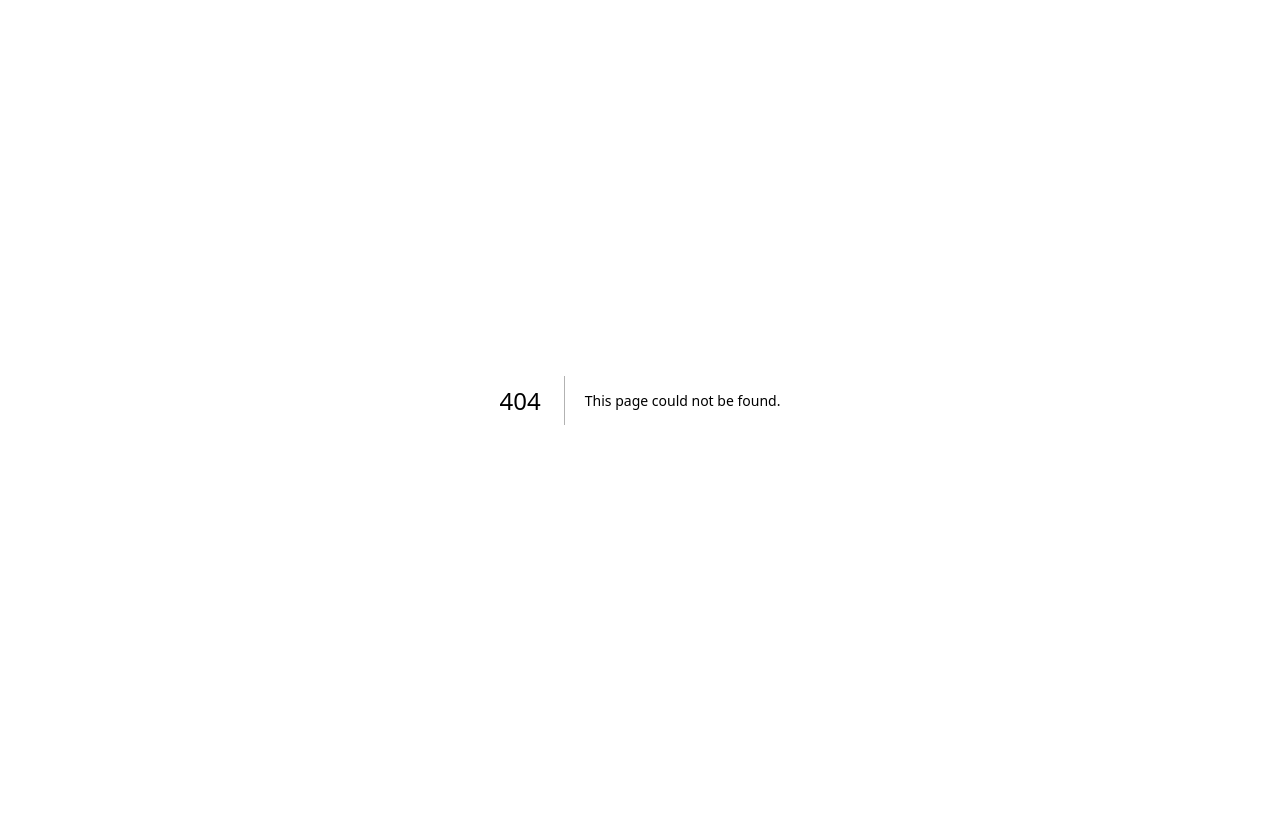
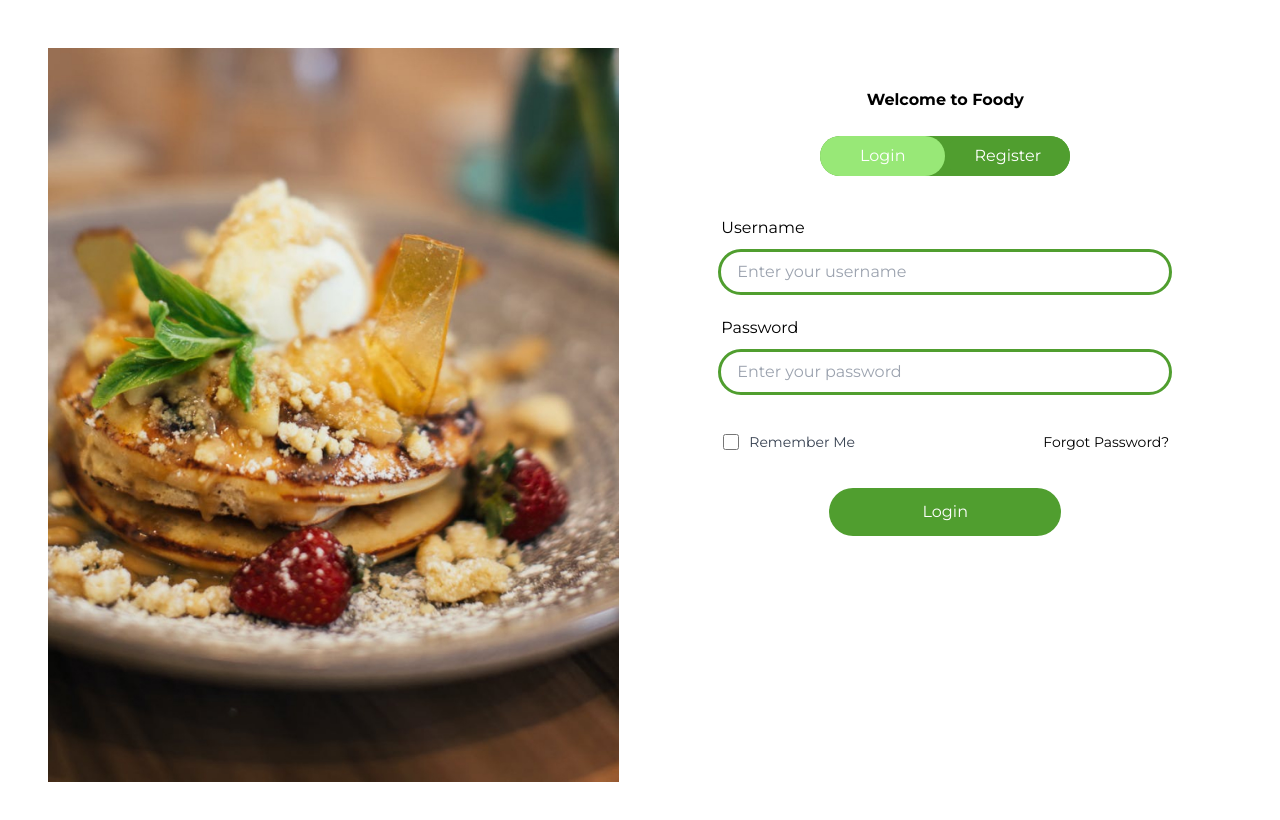
Before and after one commit to Community-With-No-Name/foody, a Next.js app: page /signup in a window 1280 px wide. Before the commit this address had no page. Shown: the top 820 px of the page. Built offline with nearby package versions, Linux system fonts and the light colour scheme.

Commit message:
Created the Login and Sign Up Page

```diff
--- /dev/null
+++ b/components/checkbox.tsx
@@ -0,0 +1,12 @@
+import React from 'react'
+
+export default function Checkbox() {
+    return (
+        <div>
+            <div className="flex items-center my-4">
+            <input type="checkbox" id="myCheckbox" className="h-4 w-5  border-gray-300 rounded " />
+            <label htmlFor="myCheckbox" className="ml-2 text-gray-700">Remember Me</label>
+        </div>
+        </div>
+    )
+}
--- /dev/null
+++ b/components/input2.tsx
@@ -0,0 +1,12 @@
+import React from 'react'
+
+export default function InputField({label, name, type, placeholder}) {
+  return (
+    <div>
+        <div className=' flex flex-col my-6 w-full'>
+      <label htmlFor={name} className=' pb-3'>{label} </label>
+      <input type={type} id= {name} placeholder = {placeholder} className=' rounded-3xl px-4 outline-[#509e2f] outline text-left py-2' />
+    </div>
+        </div>
+  )
+}
--- /dev/null
+++ b/components/loginfield.tsx
@@ -0,0 +1,26 @@
+import React from 'react'
+import InputField from './input2';
+import Checkbox from './checkbox';
+
+export default function LoginField() {
+    return (
+        <div>
+
+            <div className=" login left-[50px]" >
+
+                <InputField label={"Username"} type="text" name="name" placeholder={"Enter your username"} />
+                <InputField label={"Password"} type="password" name="name" placeholder={"Enter your password"} />
+
+                <div className=" flex justify-between text-sm mb-5">
+                    <Checkbox />
+
+                    <button>Forgot Password?</button>
+                </div>
+
+                <div className=" items-center text-center">
+                    <button className=" bg-[#509e2f] w-[232px] h-12 rounded-3xl text-white">Login</button>
+                </div>
+            </div>
+        </div>
+    )
+}
--- /dev/null
+++ b/components/registerfield.tsx
@@ -0,0 +1,25 @@
+import React from 'react'
+import Checkbox from './checkbox'
+import InputField from './input2'
+
+export default function Registerfield() {
+    return (
+        <div>
+            <div className=" login left-[450px] " >
+
+                <InputField label={"Email"} type="text" name="name" placeholder={"Enter your username"} />
+                <InputField label={"Username"} type="password" name="name" placeholder={"Enter your password"} />
+                <InputField label={"Password"} type="password" name="name" placeholder={"Enter your password"} />
+                <div className=" flex justify-between text-sm mb-5">
+                    <Checkbox />
+
+                    <button>Forgot Password?</button>
+                </div>
+
+                <div className=" items-center text-center">
+                    <button className=" bg-[#509e2f] w-[232px] h-12 rounded-3xl text-white">Register</button>
+                </div>
+            </div>
+        </div>
+    )
+}
--- /dev/null
+++ b/components/tab.tsx
@@ -0,0 +1,49 @@
+import React, { useState } from 'react';
+
+    const Tabs = ({ children }) => {
+      const [activeTab, setActiveTab] = useState(children[0].props.label);
+
+      const handleClick = (e, newActiveTab) => {
+        e.preventDefault();
+        setActiveTab(newActiveTab);
+      };
+
+      return (
+        // This is the tab that aids the navigation on the signup/login page
+        <div className="max-w-md mx-auto">
+            <div className=' flex text-center items-center justify-center'>
+          <div className="flex rounded-3xl bg-[#509e2f] items-center  w-[250px] my-auto text-center text-white relative">
+            {children.map(child => (
+              <button
+                key={child.props.label}
+                className={`${
+                  activeTab === child.props.label ? 'top-0 left-0 w-[25px] h-full bg-[#98e877] absolute rounded-3xl' : ''
+                } flex-1 rounded-3xl p-2 w-[250px] my-auto text-center text-white relative bg-[#509e2f]`}
+                onClick={e => handleClick(e, child.props.label)}
+              >
+                {child.props.label}
+              </button>
+            ))}
+          </div>
+          </div>
+
+          <div className="py-4">
+            {children.map(child => {
+              if (child.props.label === activeTab) {
+                return <div key={child.props.label}>{child.props.children}</div>;
+              }
+              return null;
+            })}
+          </div>
+        </div>
+      );
+    };
+
+    const Tab = ({ label, children }) => {
+      return (
+        <div label={label} className="hidden">
+          {children}
+        </div>
+      );
+    };
+    export { Tabs, Tab }
--- /dev/null
+++ b/pages/signup.tsx
@@ -0,0 +1,46 @@
+import React from "react";
+import Registerfield from "@/components/registerfield";
+import LoginField from "@/components/loginfield";
+import { Tabs, Tab } from "@/components/tab";
+
+export default function signup() {
+
+  return (
+    <div>
+      <div className=" bg-white w-full p-12 overflow-hidden">
+        <div className=' flex md:flex-row flex-col gap-10'>
+          <div className="hidden md:block w-[50%]">
+            <img src="/image.jpg" alt="" />
+          </div>
+
+
+          <div className="md:w-[50%] bg-white w-[400px] justify-center p-10">
+            <h1 className=" text-center pb-6 font-bold ">Welcome to Foody</h1>
+
+            {/* <div className=" form-box flex justify-center items-center relative">
+
+              <div className="button-toggle-box bg-[#509e2f] rounded-3xl p-2 w-[250px] my-auto  text-white relative">
+                <div className=" top-0 left-0 w-[125px] h-full bg-[#98e877] absolute rounded-3xl"></div>
+                <button className=" login-button py-[5px] px-6 bg-none relative">Login</button>
+                <button className=" register-button py-[5px] px-6 bg-none relative">Register</button>
+              </div>
+
+            </div> */}
+
+{/* These are the input fields */}
+            <Tabs>
+              <Tab label="Login">
+                <LoginField />
+              </Tab>
+
+              <Tab label="Register">
+                <Registerfield />
+              </Tab>
+            </Tabs>
+          </div>
+        </div>
+
+      </div>
+    </div>
+  );
+}
```
Also changed, not shown: public/chair.png (added).
